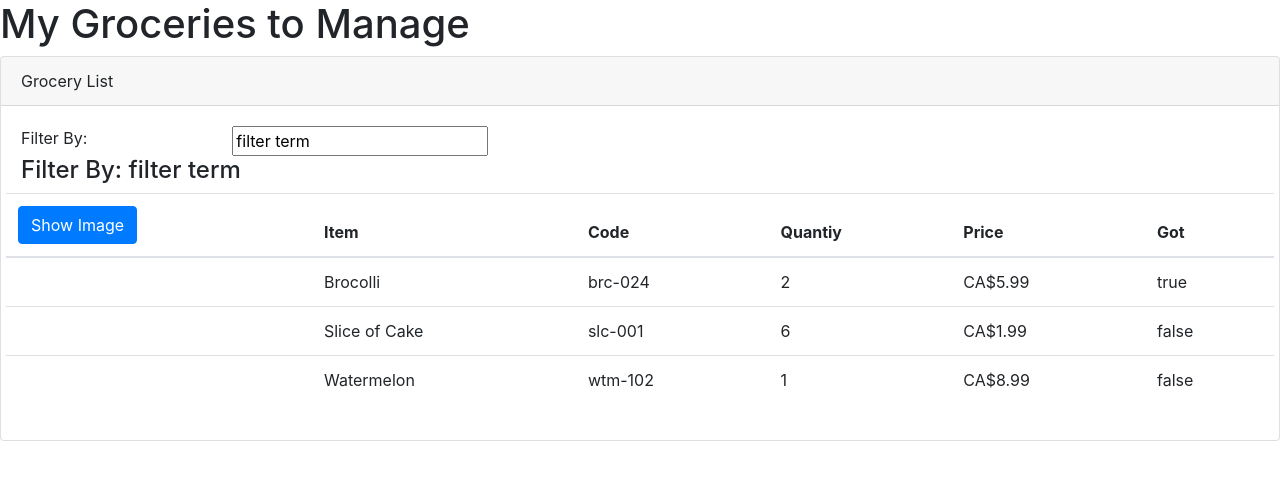
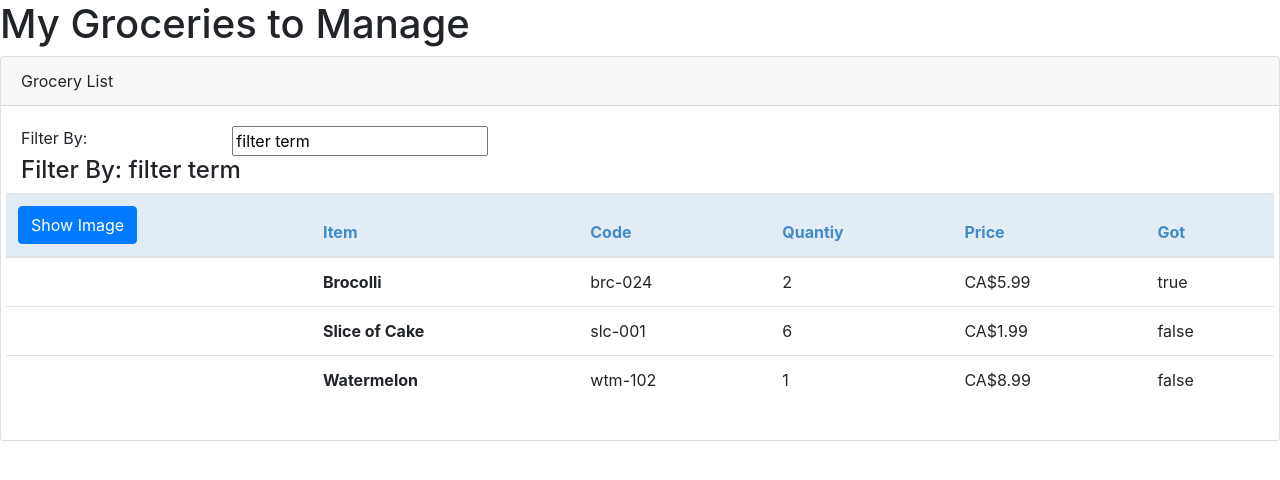
Before and after one commit to yl-xin/Grocery_List, an Angular app: page / in a window 1280 px wide. Shown: the top 480 px of the page. Built offline with nearby package versions, Linux system fonts and the light colour scheme.

Commit message:
styleUrls

```diff
--- /dev/null
+++ b/src/app/groceries/grocerieslist.component.css
@@ -0,0 +1,7 @@
+thead{
+    background-color: #E1ECF4;
+    color:#428bca;
+}
+#grocery-name{
+    font-weight: bold;
+}
--- a/src/app/groceries/grocerieslist.component.html
+++ b/src/app/groceries/grocerieslist.component.html
@@ -34,7 +34,7 @@
                                     [style.width.px]="imageWidth"
                                     [style.margin.px]="imageMargin"
                                     src={{grocery.imageUrl}}></td>
-                            <td>{{grocery.groceryName}}</td>
+                            <td id="grocery-name">{{grocery.groceryName}}</td>
                             <td>{{grocery.groceryCode | lowercase}}</td>
                             <td>{{grocery.quantity}}</td>
                             <td>{{grocery.price | currency: 'CAD'}}</td>
--- a/src/app/groceries/grocerieslist.component.ts
+++ b/src/app/groceries/grocerieslist.component.ts
@@ -2,7 +2,8 @@ import {Component} from '@angular/core';
 import {IGrocery} from './grocery';
 @Component({
     selector:'app-groceries',
-    templateUrl:'grocerieslist.component.html'
+    templateUrl:'grocerieslist.component.html',
+    styleUrls:['./grocerieslist.component.css']
 })
 export class GroceryListComponent {
     pageTitle:'Component list';
```
